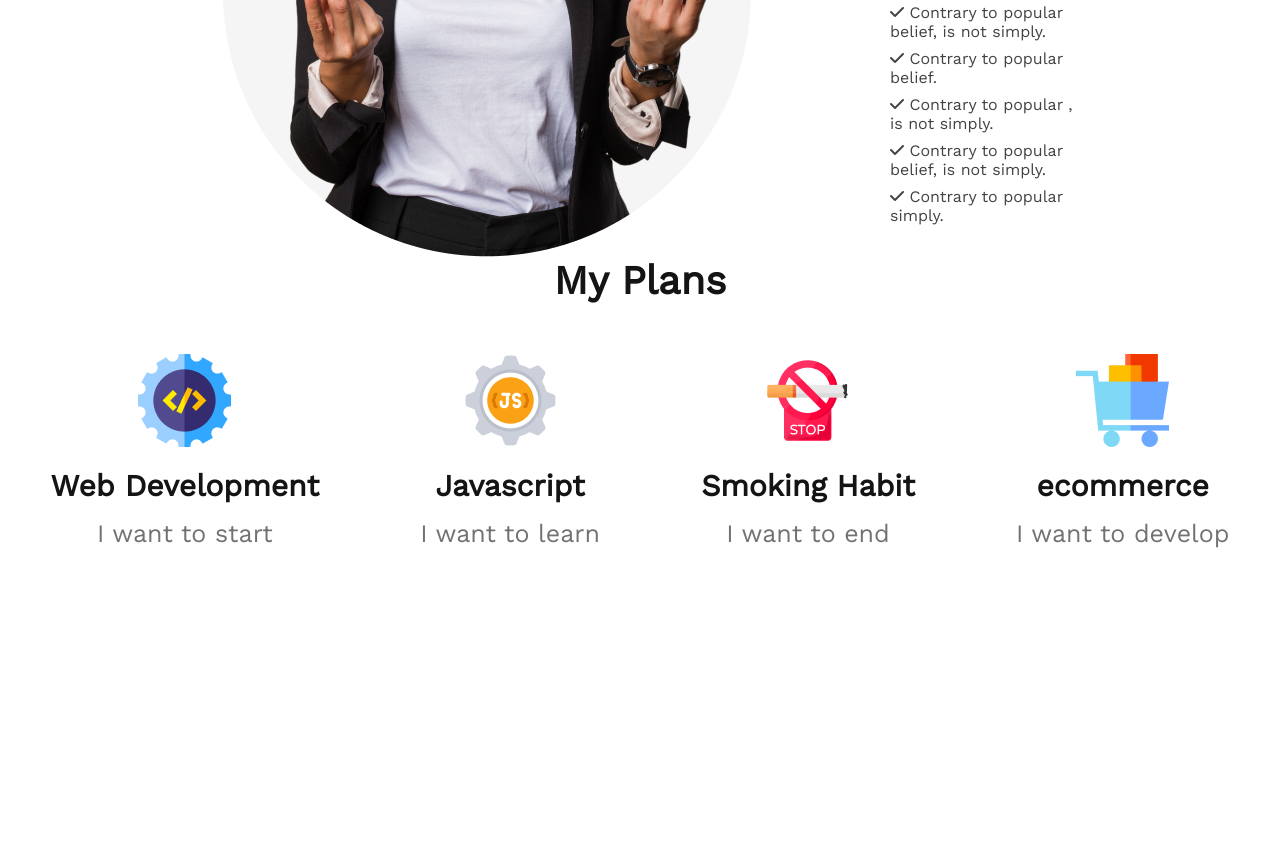
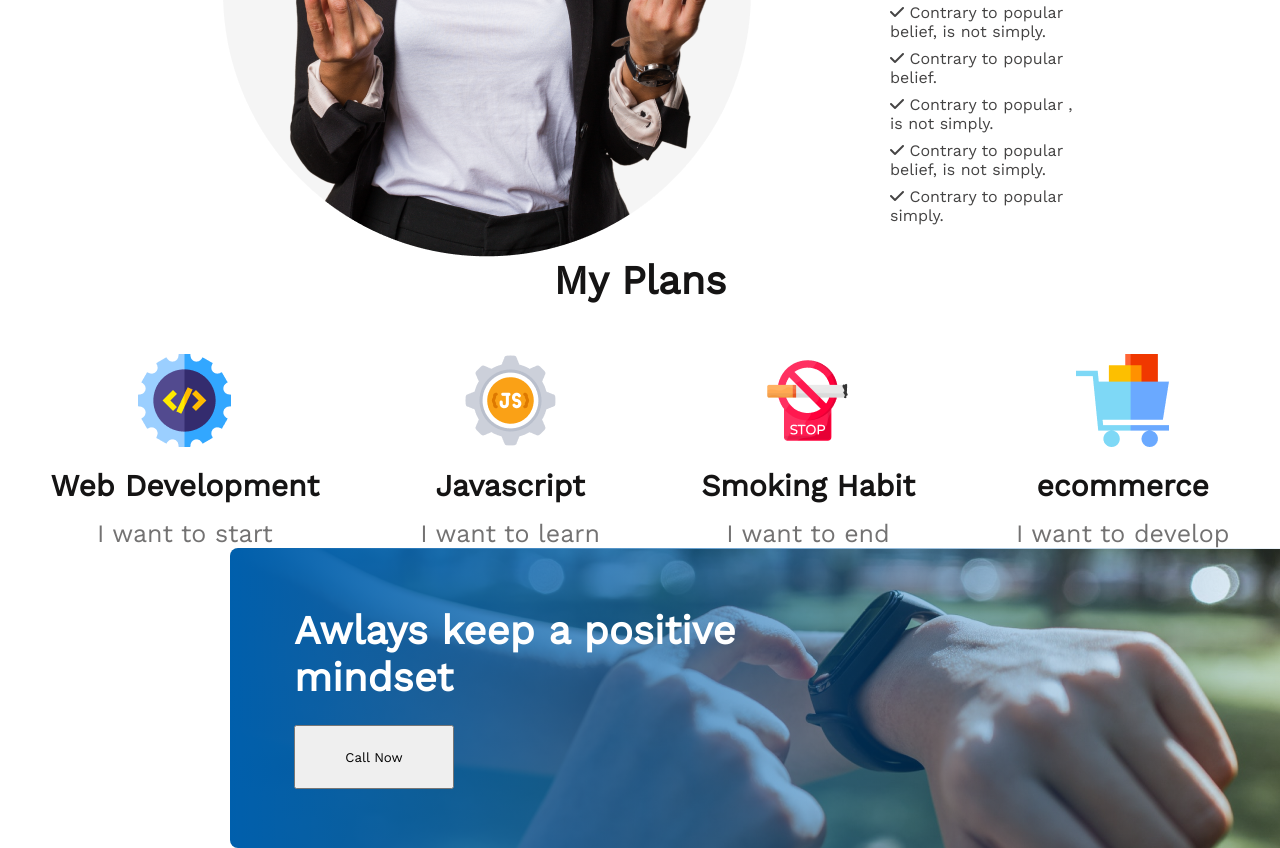
Before and after one commit to nazmunnaharnijhum/new-year-new-me-assignment-1, a plain HTML site: page index.html in a window 1280 px wide. Shown: the part 1118-1966 px from the top of the page. Before the commit the page ends 1666 px from the top, so only its background shows below. Drawn offline with nearby package versions, Linux system fonts and the light colour scheme.

Commit message:
added image and gradient

```diff
--- a/index.html
+++ b/index.html
@@ -64,6 +64,15 @@
         </div>
     </div>
 </section>
+<section class="img-part">
+        <div>
+            <div class="img">
+            <div><p class="img-description">Awlays keep a positive mindset</p>
+                <button class="btn-call">Call Now</button>
+            </div>
+                </div>
+            </div>
+</section>
     </main>
     <footer>
 
--- a/styles/assignment.css
+++ b/styles/assignment.css
@@ -97,3 +97,25 @@ margin-bottom: 16px;
 font-size: 25px;
 color: #737272;
 }
+/* image section with gradient */
+.img{background: linear-gradient(90deg, #005FAC 0%, rgba(0, 95, 172, 0) 100%),url(../images/watch.png);
+    position: relative;
+    width: 1140px;
+height: 300px;
+left: 230px;
+border-radius: 8px;
+}
+.img-description{
+    font-weight: 700;
+    font-size: 40px;
+    color: #FFFFFF;
+   text-align: left;
+   padding: 59px 617px 24px 64px;
+}
+.btn-call{
+    width: 160px;
+    height: 64px;
+    left: 294px;
+    top: 2398.96px;
+    margin-left: 64px;
+}
```
